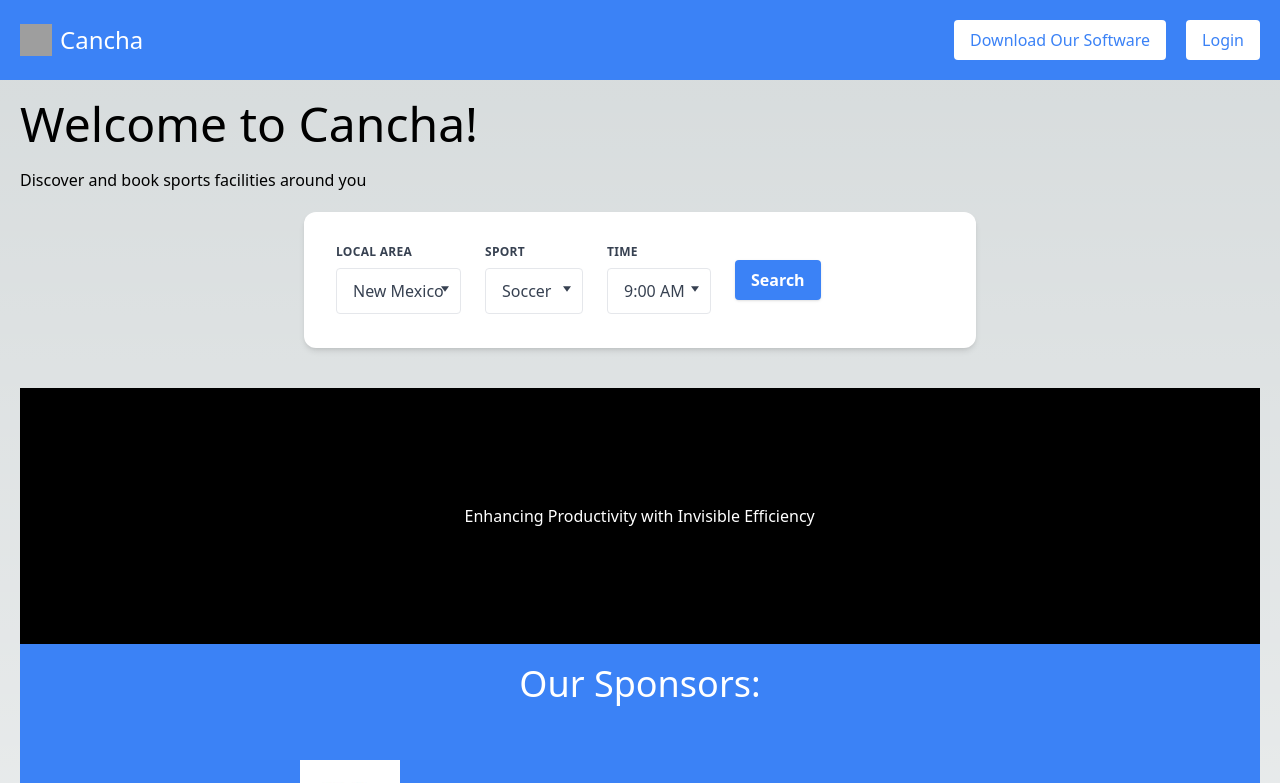
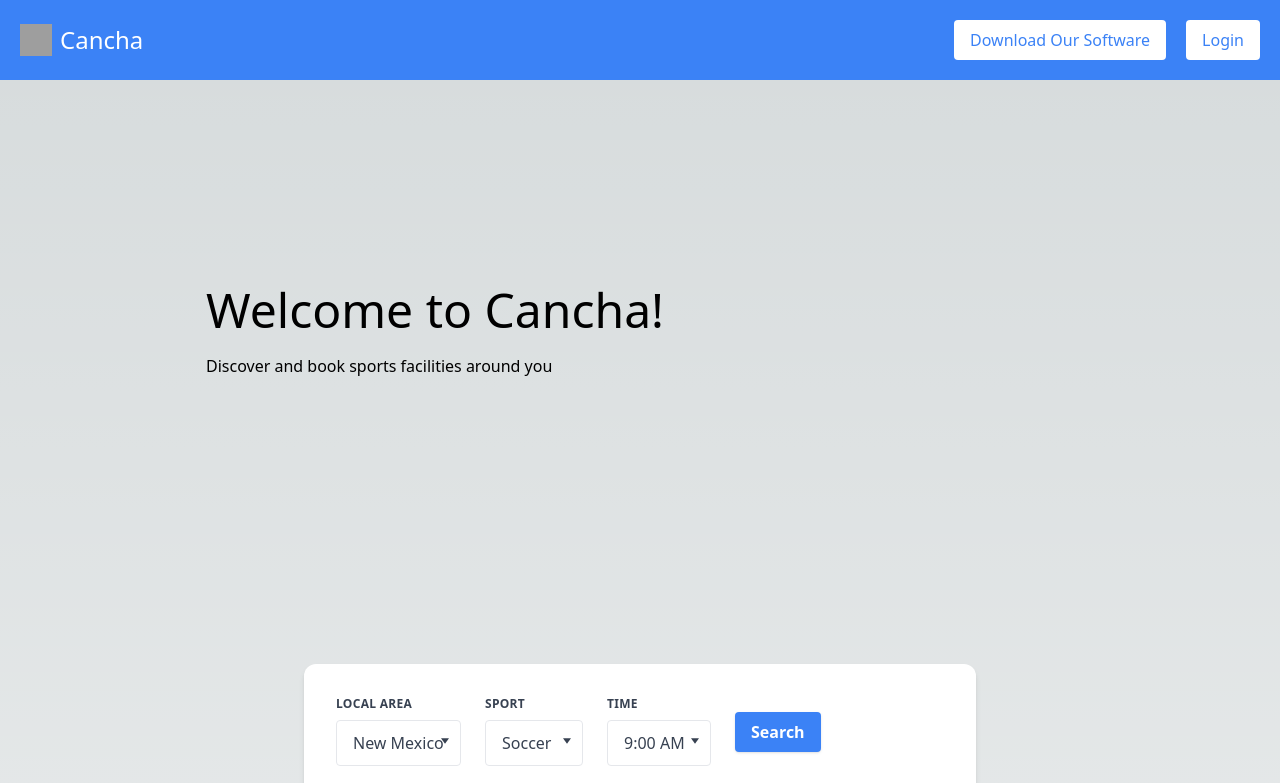
Before and after one commit to Ivixx09/cancha, a Next.js app: page / in a window 1280 px wide. Shown: the top 783 px of the page. Built offline with nearby package versions, Linux system fonts and the light colour scheme; grey boxes are pictures that could not be loaded.

Commit message:
padding landing page

```diff
--- a/src/pages/index.tsx
+++ b/src/pages/index.tsx
@@ -21,15 +21,19 @@ export default function Home() {
 
     <Header></Header>
     <main className="p-5">
-     <div>
-      <div>
+     <div className="p-[5%] sm:p-[15%]" >
+
     <h3 className="text-5xl mb-5">Welcome to Cancha!</h3>
         <p className="mb-5">Discover and book sports facilities around you</p>
         </div>
+        <div className="pt-20">
+
         <Bar></Bar>
         </div>
+
+        <div>
         <Banner1></Banner1>
-
+        </div>
 
         <Banner2></Banner2>
 
```
